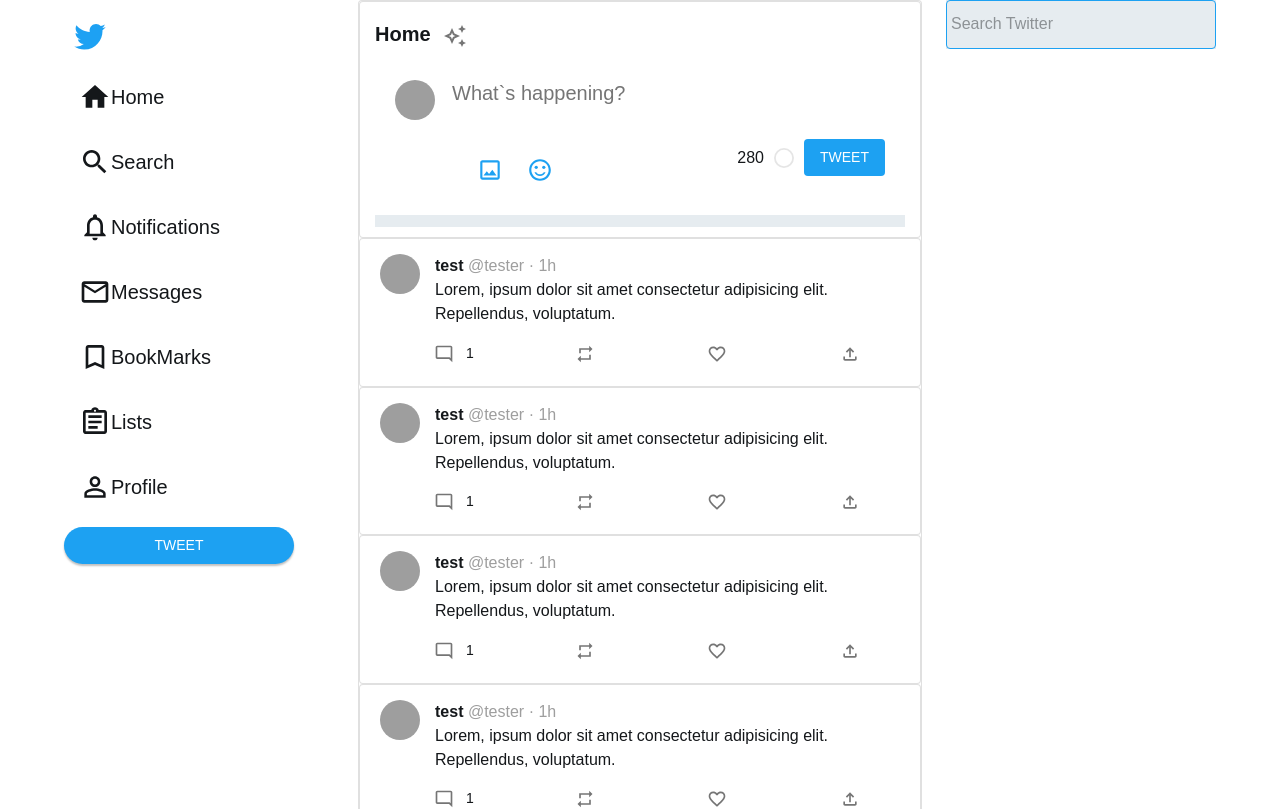
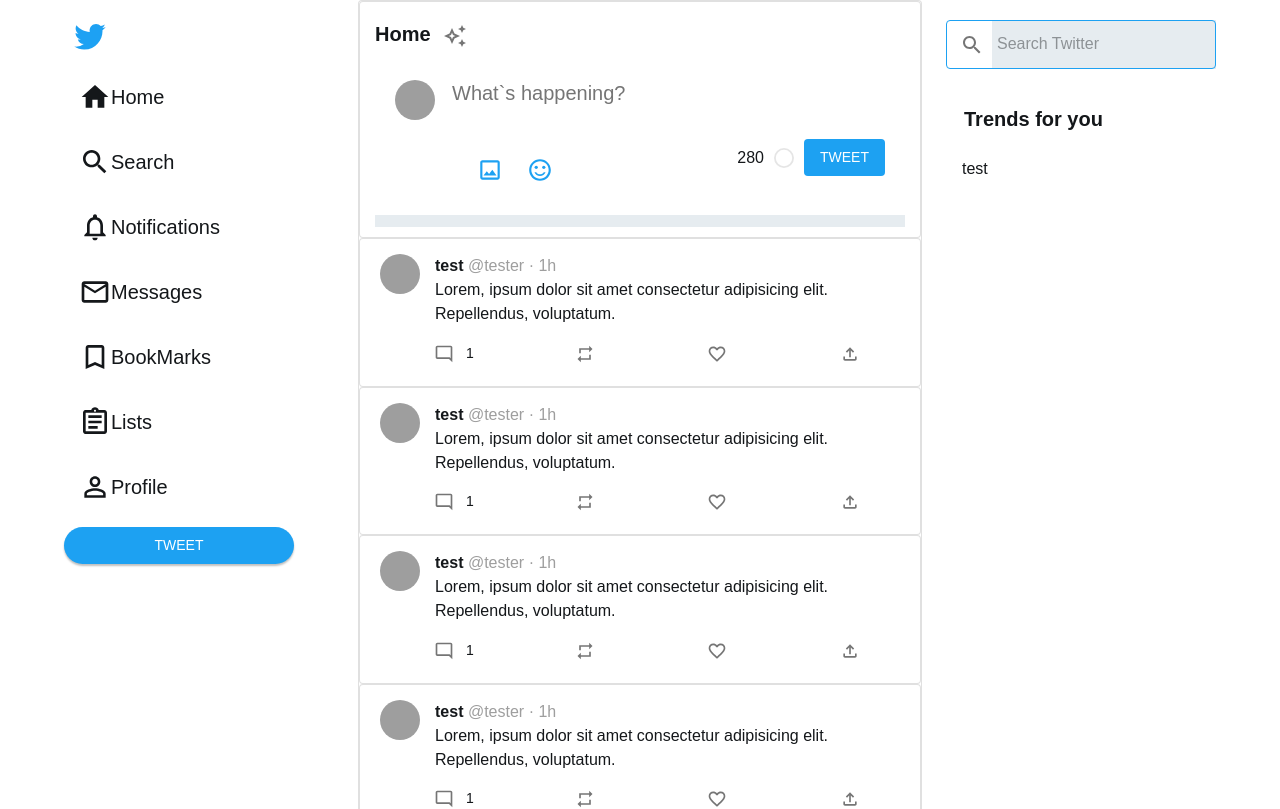
Before and after one commit to developer01234/twitter-client, a React (Create React App) app: page /home in a window 1280 px wide. Shown: the top 809 px of the page. Built offline with nearby package versions, Linux system fonts and the light colour scheme; grey boxes are pictures that could not be loaded.

Commit message:
leftblock

```diff
--- a/src/pages/Home.tsx
+++ b/src/pages/Home.tsx
@@ -10,6 +10,9 @@
 	TextareaAutosize,
 	CircularProgress,
 	Button,
+	InputAdornment,
+	List,
+	ListItem,
 } from "@mui/material";
 import { grey } from "@mui/material/colors";
 import React from "react";
@@ -157,6 +160,34 @@
 		display: "flex",
 		alignItems: "center",
 	},
+	rightSide: { paddingTop: 20, position: "sticky", top: 0 },
+	rightSideBlock: {
+		backgroundColor: "#f5f8fa",
+		borderRadius: 15,
+		marginTop: 20,
+		"& .MuiList-root": { paddingTop: 0 },
+	},
+	rightSideBlockHeader: {
+		borderTop: 0,
+		borderLeft: 0,
+		borderRight: 0,
+		backgroundColor: "transparent",
+		padding: "15px 18px",
+		"& b": { fontSize: 20, fontWeight: 800 },
+	},
+	rightSideBlockItem: {
+		cursor: "pointer",
+		"& .MuiTypography-body1": {
+			fontWeight: 700,
+		},
+		"& .MuiListItemAvatar-root": {
+			minWidth: 60,
+		},
+		"& .MuiListItemText-root": {
+			margin: 0,
+		},
+		"&:hover": { backgroundColor: "#edf3f6" },
+	},
 }));
 
 const SearchTwitter = styled(TextField)({
@@ -260,9 +291,28 @@
 					</Paper>
 				</Grid>
 				<Grid sm={3} md={3} item>
-					<SearchTwitter placeholder="Search Twitter" fullWidth>
-						<SearchIcon />
-					</SearchTwitter>
+					<div className={classes.rightSide}>
+						<SearchTwitter
+							variant="outlined"
+							placeholder="Search Twitter"
+							InputProps={{
+								startAdornment: (
+									<InputAdornment position="start">
+										<SearchIcon />
+									</InputAdornment>
+								),
+							}}
+							fullWidth
+						/>
+						<Paper className={classes.rightSideBlock}>
+							<Paper className={classes.rightSideBlockHeader}>
+								<b>Trends for you</b>
+							</Paper>
+							<List>
+								<ListItem className={classes.rightSideBlockItem}>test</ListItem>
+							</List>
+						</Paper>
+					</div>
 				</Grid>
 			</Grid>
 		</Container>
```
